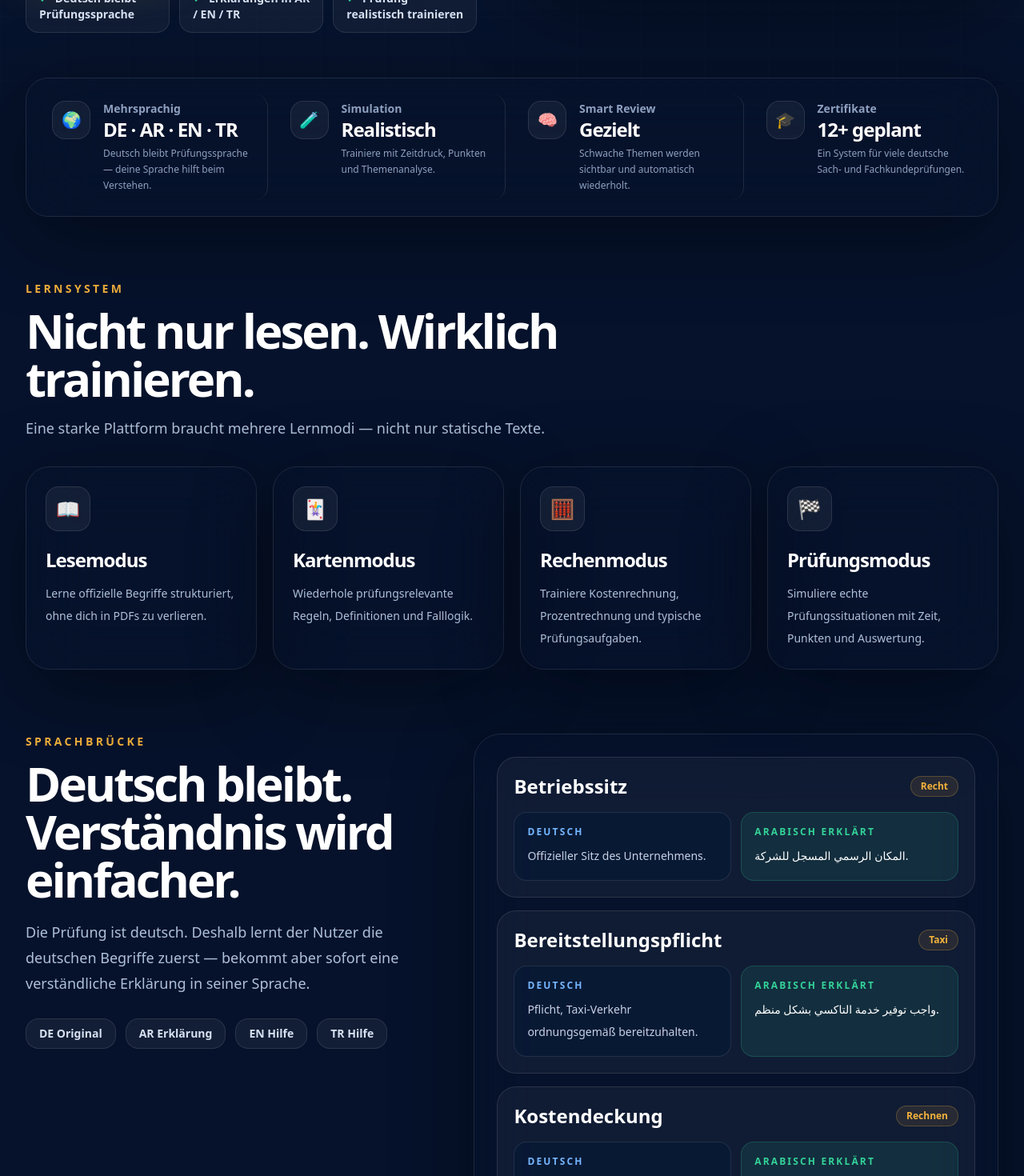
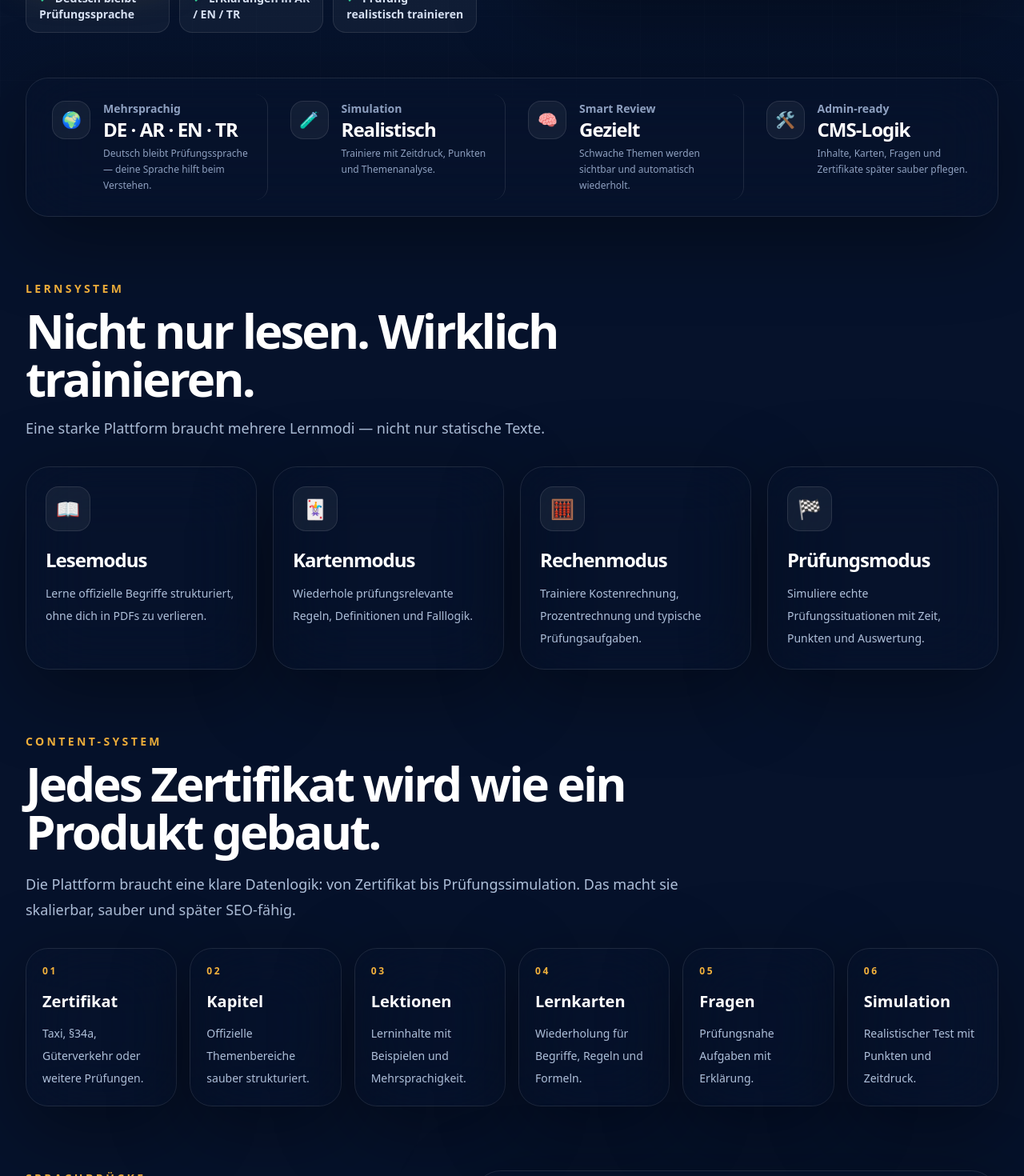
Before and after one commit to ammarsenaid/learn, a Next.js app: page / in a window 1280 px wide. Shown: the part 860-2330 px from the top of the page at 80% size. Built offline with nearby package versions, Linux system fonts and the light colour scheme.

Commit message:
Update page.tsx

```diff
--- a/app/page.tsx
+++ b/app/page.tsx
@@ -6,13 +6,13 @@ type Tone = "blue" | "gold" | "green" | "red";
 export const metadata: Metadata = {
   title: "FachkundePilot — Prüfungsorientiertes Lernen",
   description:
-    "Lerne deutsche Sach- und Fachkundeprüfungen mit klaren Lernpfaden, Lernkarten, Prüfungssimulation und mehrsprachigen Erklärungen.",
+    "Lerne deutsche Sach- und Fachkundeprüfungen mit Lernpfaden, Lernkarten, Prüfungssimulation, Admin-System und mehrsprachigen Erklärungen.",
 };
 
 const navItems = [
   { label: "Zertifikate", href: "#zertifikate" },
-  { label: "Lernmethode", href: "#lernmethode" },
-  { label: "Simulation", href: "#simulation" },
+  { label: "Methode", href: "#lernmethode" },
+  { label: "Plattform", href: "#plattform" },
   { label: "Preise", href: "#preise" },
   { label: "Kontakt", href: "#kontakt" },
 ];
@@ -49,10 +49,33 @@ const trustStats = [
     text: "Schwache Themen werden sichtbar und automatisch wiederholt.",
   },
   {
-    icon: "🎓",
-    title: "Zertifikate",
-    value: "12+ geplant",
-    text: "Ein System für viele deutsche Sach- und Fachkundeprüfungen.",
+    icon: "🛠️",
+    title: "Admin-ready",
+    value: "CMS-Logik",
+    text: "Inhalte, Karten, Fragen und Zertifikate später sauber pflegen.",
+  },
+] as const;
+
+const learningModes = [
+  {
+    icon: "📖",
+    title: "Lesemodus",
+    text: "Lerne offizielle Begriffe strukturiert, ohne dich in PDFs zu verlieren.",
+  },
+  {
+    icon: "🃏",
+    title: "Kartenmodus",
+    text: "Wiederhole prüfungsrelevante Regeln, Definitionen und Falllogik.",
+  },
+  {
+    icon: "🧮",
+    title: "Rechenmodus",
+    text: "Trainiere Kostenrechnung, Prozentrechnung und typische Prüfungsaufgaben.",
+  },
+  {
+    icon: "🏁",
+    title: "Prüfungsmodus",
+    text: "Simuliere echte Prüfungssituationen mit Zeit, Punkten und Auswertung.",
   },
 ] as const;
 
@@ -125,26 +148,75 @@ const certificates = [
   },
 ] as const;
 
-const learningModes = [
+const languageExamples = [
   {
-    icon: "📖",
-    title: "Lesemodus",
-    text: "Lerne offizielle Begriffe strukturiert, ohne dich in PDFs zu verlieren.",
+    term: "Betriebssitz",
+    de: "Offizieller Sitz des Unternehmens.",
+    ar: "المكان الرسمي المسجل للشركة.",
+    tag: "Recht",
   },
   {
-    icon: "🃏",
-    title: "Kartenmodus",
-    text: "Wiederhole prüfungsrelevante Regeln, Definitionen und Falllogik.",
+    term: "Bereitstellungspflicht",
+    de: "Pflicht, Taxi-Verkehr ordnungsgemäß bereitzuhalten.",
+    ar: "واجب توفير خدمة التاكسي بشكل منظم.",
+    tag: "Taxi",
   },
   {
-    icon: "🧮",
-    title: "Rechenmodus",
-    text: "Trainiere Kostenrechnung, Prozentrechnung und typische Prüfungsaufgaben.",
+    term: "Kostendeckung",
+    de: "Einnahmen müssen Kosten langfristig tragen.",
+    ar: "الإيرادات يجب أن تغطي التكاليف على المدى الطويل.",
+    tag: "Rechnen",
+  },
+] as const;
+
+const intelligenceItems = [
+  {
+    title: "Fehler werden zu Lernaufgaben",
+    text: "Falsch beantwortete Fragen erscheinen später wieder als Karte, Erklärung und Mini-Test.",
+    stat: "Auto-Review",
   },
   {
-    icon: "🏁",
-    title: "Prüfungsmodus",
-    text: "Simuliere echte Prüfungssituationen mit Zeit, Punkten und Auswertung.",
+    title: "Kapitel werden nach Risiko sortiert",
+    text: "Themen mit niedriger Trefferquote werden höher priorisiert als Themen, die schon sitzen.",
+    stat: "Priorität",
+  },
+  {
+    title: "Prüfungsreife statt nur Fortschritt",
+    text: "Nicht nur gelesen: Die Plattform zeigt, ob du die Inhalte unter Prüfungsdruck kannst.",
+    stat: "Readiness",
+  },
+] as const;
+
+const curriculumFlow = [
+  {
+    step: "01",
+    title: "Zertifikat",
+    text: "Taxi, §34a, Güterverkehr oder weitere Prüfungen.",
+  },
+  {
+    step: "02",
+    title: "Kapitel",
+    text: "Offizielle Themenbereiche sauber strukturiert.",
+  },
+  {
+    step: "03",
+    title: "Lektionen",
+    text: "Lerninhalte mit Beispielen und Mehrsprachigkeit.",
+  },
+  {
+    step: "04",
+    title: "Lernkarten",
+    text: "Wiederholung für Begriffe, Regeln und Formeln.",
+  },
+  {
+    step: "05",
+    title: "Fragen",
+    text: "Prüfungsnahe Aufgaben mit Erklärung.",
+  },
+  {
+    step: "06",
+    title: "Simulation",
+    text: "Realistischer Test mit Punkten und Zeitdruck.",
   },
 ] as const;
 
@@ -211,43 +283,35 @@ const learningTimeline = [
   { day: "Tag 19+", title: "Prüfung simulieren", progress: "92%" },
 ] as const;
 
-const languageExamples = [
+const platformRoles = [
   {
-    term: "Betriebssitz",
-    de: "Offizieller Sitz des Unternehmens.",
-    ar: "المكان الرسمي المسجل للشركة.",
-    tag: "Recht",
+    icon: "👤",
+    title: "Lernende",
+    text: "Lernen, Karten üben, Prüfungen simulieren, Fortschritt sehen.",
   },
   {
-    term: "Bereitstellungspflicht",
-    de: "Pflicht, Taxi-Verkehr ordnungsgemäß bereitzuhalten.",
-    ar: "واجب توفير خدمة التاكسي بشكل منظم.",
-    tag: "Taxi",
+    icon: "🧑‍🏫",
+    title: "Dozenten",
+    text: "Kapitel, Fragen, Erklärungen und Lernlogik kuratieren.",
   },
   {
-    term: "Kostendeckung",
-    de: "Einnahmen müssen Kosten langfristig tragen.",
-    ar: "الإيرادات يجب أن تغطي التكاليف على المدى الطويل.",
-    tag: "Rechnen",
+    icon: "🛡️",
+    title: "Admin",
+    text: "Zertifikate, Sprachen, Inhalte, Nutzer und Veröffentlichungen verwalten.",
   },
 ] as const;
 
-const intelligenceItems = [
-  {
-    title: "Fehler werden zu Lernaufgaben",
-    text: "Falsch beantwortete Fragen erscheinen später wieder als Karte, Erklärung und Mini-Test.",
-    stat: "Auto-Review",
-  },
-  {
-    title: "Kapitel werden nach Risiko sortiert",
-    text: "Themen mit niedriger Trefferquote werden höher priorisiert als Themen, die schon sitzen.",
-    stat: "Priorität",
-  },
-  {
-    title: "Prüfungsreife statt nur Fortschritt",
-    text: "Nicht nur gelesen: Die Plattform zeigt, ob du die Inhalte unter Prüfungsdruck kannst.",
-    stat: "Readiness",
-  },
+const adminPreview = [
+  { label: "Zertifikate", value: "12", progress: "88%" },
+  { label: "Lektionen", value: "248", progress: "72%" },
+  { label: "Fragen", value: "4.2k", progress: "64%" },
+  { label: "Sprachen", value: "4", progress: "96%" },
+] as const;
+
+const examOptions = [
+  { label: "Kfz-Haftpflichtversicherung", state: "correct" },
+  { label: "Gesetzliche Unfallversicherung", state: "wrong" },
+  { label: "Betriebshaftpflicht des Unternehmers", state: "wrong" },
 ] as const;
 
 const comparisonRows = [
@@ -265,10 +329,19 @@ const comparisonRows = [
   },
 ] as const;
 
-const examOptions = [
-  { label: "Kfz-Haftpflichtversicherung", state: "correct" },
-  { label: "Gesetzliche Unfallversicherung", state: "wrong" },
-  { label: "Betriebshaftpflicht des Unternehmers", state: "wrong" },
+const conversionReasons = [
+  {
+    title: "Für Lernende",
+    text: "Weniger Chaos, mehr Sicherheit, bessere Wiederholung.",
+  },
+  {
+    title: "Für Betreiber",
+    text: "Inhalte skalieren über Zertifikate, Sprachen und Rollen.",
+  },
+  {
+    title: "Für SEO",
+    text: "Jede Prüfung, jedes Kapitel und jede Frage kann später indexierbar werden.",
+  },
 ] as const;
 
 const testimonials = [
@@ -329,8 +402,8 @@ const footerGroups = [
     links: ["Lernkarten", "Prüfungssimulation", "Mehrsprachigkeit", "Fortschritt"],
   },
   {
-    title: "Unternehmen",
-    links: ["Über uns", "Kontakt", "Partner", "Karriere"],
+    title: "Plattform",
+    links: ["Admin Panel", "CMS", "Rollen", "Sprachen"],
   },
   {
     title: "Rechtliches",
@@ -436,7 +509,13 @@ function Navbar() {
         </a>
 
         <div className="hidden items-center gap-8 text-sm font-semibold text-[#c7d2e5] lg:flex">
-          {navItems.map((item) => (
+          {[
+            { label: "Zertifikate", href: "#zertifikate" },
+            { label: "Methode", href: "#lernmethode" },
+            { label: "Plattform", href: "#plattform" },
+            { label: "Preise", href: "#preise" },
+            { label: "Kontakt", href: "#kontakt" },
+          ].map((item) => (
             <a key={item.label} href={item.href} className="transition hover:text-white">
               {item.label}
             </a>
@@ -680,9 +759,38 @@ function LearningModes() {
   );
 }
 
+function CurriculumSystem() {
+  return (
+    <section className="mx-auto max-w-[1360px] px-4 py-20 sm:px-6 lg:px-8">
+      <div className="mb-8 max-w-4xl">
+        <SectionKicker>Content-System</SectionKicker>
+        <h2 className="text-4xl font-black tracking-[-0.05em] text-white md:text-6xl">
+          Jedes Zertifikat wird wie ein Produkt gebaut.
+        </h2>
+        <p className="mt-5 text-lg leading-8 text-[#afc0da]">
+          Die Plattform braucht eine klare Datenlogik: von Zertifikat bis Prüfungssimulation. Das
+          macht sie skalierbar, sauber und später SEO-fähig.
+        </p>
+      </div>
+
+      <div className="grid gap-4 md:grid-cols-2 xl:grid-cols-6">
+        {curriculumFlow.map((item) => (
+          <Glass key={item.title} className="rounded-[28px] p-5">
+            <p className="mb-4 text-xs font-black uppercase tracking-[0.22em] text-[#f3b23c]">
+              {item.step}
+            </p>
+            <h3 className="text-xl font-black text-white">{item.title}</h3>
+            <p className="mt-3 text-sm leading-7 text-[#afc0da]">{item.text}</p>
+          </Glass>
+        ))}
+      </div>
+    </section>
+  );
+}
+
 function LanguageBridge() {
   return (
-    <section className="mx-auto max-w-[1360px] px-4 py-20 sm:px-6 lg:px-8">
+    <section className="mx-auto max-w-[1360px] px-4 pb-20 sm:px-6 lg:px-8">
       <div className="grid gap-6 xl:grid-cols-[0.9fr_1.1fr]">
         <div>
           <SectionKicker>Sprachbrücke</SectionKicker>
@@ -748,6 +856,7 @@ function IntelligenceLayer() {
     <section className="mx-auto max-w-[1360px] px-4 pb-20 sm:px-6 lg:px-8">
       <Glass className="relative overflow-hidden rounded-[38px] border-[#4ea1ff]/20 p-6 md:p-8">
         <div className="absolute -right-32 -top-32 h-80 w-80 rounded-full bg-[#4ea1ff]/15 blur-3xl" />
+
         <div className="relative grid gap-8 xl:grid-cols-[0.85fr_1.15fr]">
           <div>
             <SectionKicker>Lernintelligenz</SectionKicker>
@@ -776,6 +885,37 @@ function IntelligenceLayer() {
           </div>
         </div>
       </Glass>
+    </section>
+  );
+}
+
+function PlatformSection() {
+  return (
+    <section id="plattform" className="mx-auto max-w-[1360px] px-4 pb-20 sm:px-6 lg:px-8">
+      <div className="grid gap-6 xl:grid-cols-[0.82fr_1.18fr]">
+        <div>
+          <SectionKicker>Plattform-Architektur</SectionKicker>
+          <h2 className="text-4xl font-black tracking-[-0.05em] text-white md:text-6xl">
+            Nicht nur Landing Page. Ein echtes Lernsystem.
+          </h2>
+          <p className="mt-5 text-lg leading-8 text-[#afc0da]">
+            Die UI ist vorbereitet für Rollen, Inhalte, Admin-Workflows, Sprachen und echte
+            Lernpfade. So wächst das Projekt später sauber weiter.
+          </p>
+        </div>
+
+        <div className="grid gap-4 md:grid-cols-3">
+          {platformRoles.map((role) => (
+            <Glass key={role.title} className="rounded-[30px] p-5">
+              <div className="mb-5 grid h-14 w-14 place-items-center rounded-2xl border border-white/10 bg-white/[0.055] text-2xl">
+                {role.icon}
+              </div>
+              <h3 className="text-2xl font-black text-white">{role.title}</h3>
+              <p className="mt-3 text-sm leading-7 text-[#afc0da]">{role.text}</p>
+            </Glass>
+          ))}
+        </div>
+      </div>
     </section>
   );
 }
@@ -878,6 +1018,49 @@ function FeatureStrip() {
           ))}
         </div>
       </Glass>
+    </section>
+  );
+}
+
+function AdminPanelPreview() {
+  return (
+    <section className="mx-auto max-w-[1360px] px-4 pb-20 sm:px-6 lg:px-8">
+      <div className="grid gap-6 xl:grid-cols-[1.05fr_.95fr]">
+        <Glass className="rounded-[36px] p-5 md:p-7">
+          <div className="mb-5 flex items-center justify-between border-b border-white/10 pb-5">
+            <div>
+              <p className="text-sm font-black text-[#f3b23c]">Admin Console</p>
+              <h3 className="mt-1 text-2xl font-black text-white">Content Management</h3>
+            </div>
+            <span className="rounded-full bg-[#34d399]/10 px-3 py-1 text-xs font-black text-[#34d399]">
+              Live-ready
+            </span>
+          </div>
+
+          <div className="grid gap-4 md:grid-cols-2">
+            {adminPreview.map((item) => (
+              <div key={item.label} className="rounded-3xl border border-white/10 bg-white/[0.045] p-5">
+                <p className="text-sm font-bold text-[#8ea0c0]">{item.label}</p>
+                <p className="mt-2 text-4xl font-black text-white">{item.value}</p>
+                <div className="mt-4">
+                  <ProgressBar value={item.progress} tone="green" />
+                </div>
+              </div>
+            ))}
+          </div>
+        </Glass>
+
+        <div>
+          <SectionKicker>Admin-First gedacht</SectionKicker>
+          <h2 className="text-4xl font-black tracking-[-0.05em] text-white md:text-6xl">
+            Inhalte sollen später ohne Entwickler gepflegt werden.
+          </h2>
+          <p className="mt-5 text-lg leading-8 text-[#afc0da]">
+            Zertifikate, Kapitel, Fragen, Lernkarten, Erklärungen und Sprachen müssen langfristig
+            über ein Admin-System verwaltet werden. Die Landing Page verkauft genau dieses System.
+          </p>
+        </div>
+      </div>
     </section>
   );
 }
@@ -1037,6 +1220,28 @@ function Comparison() {
           ))}
         </div>
       </Glass>
+    </section>
+  );
+}
+
+function ConversionLayer() {
+  return (
+    <section className="mx-auto max-w-[1360px] px-4 pb-20 sm:px-6 lg:px-8">
+      <div className="mb-8 max-w-4xl">
+        <SectionKicker>Business-Logik</SectionKicker>
+        <h2 className="text-4xl font-black tracking-[-0.05em] text-white md:text-6xl">
+          Die Seite verkauft nicht nur Kurse. Sie verkauft Sicherheit.
+        </h2>
+      </div>
+
+      <div className="grid gap-5 md:grid-cols-3">
+        {conversionReasons.map((reason) => (
+          <Glass key={reason.title} className="rounded-[30px] p-6">
+            <h3 className="text-2xl font-black text-white">{reason.title}</h3>
+            <p className="mt-3 text-sm leading-7 text-[#afc0da]">{reason.text}</p>
+          </Glass>
+        ))}
+      </div>
     </section>
   );
 }
@@ -1235,13 +1440,17 @@ export default function Page() {
       <Hero />
       <TrustStrip />
       <LearningModes />
+      <CurriculumSystem />
       <LanguageBridge />
       <IntelligenceLayer />
+      <PlatformSection />
       <CertificatesSection />
       <FeatureStrip />
+      <AdminPanelPreview />
       <LearningEngine />
       <ExamSimulation />
       <Comparison />
+      <ConversionLayer />
       <Testimonials />
       <FAQ />
       <FinalCTA />
```
